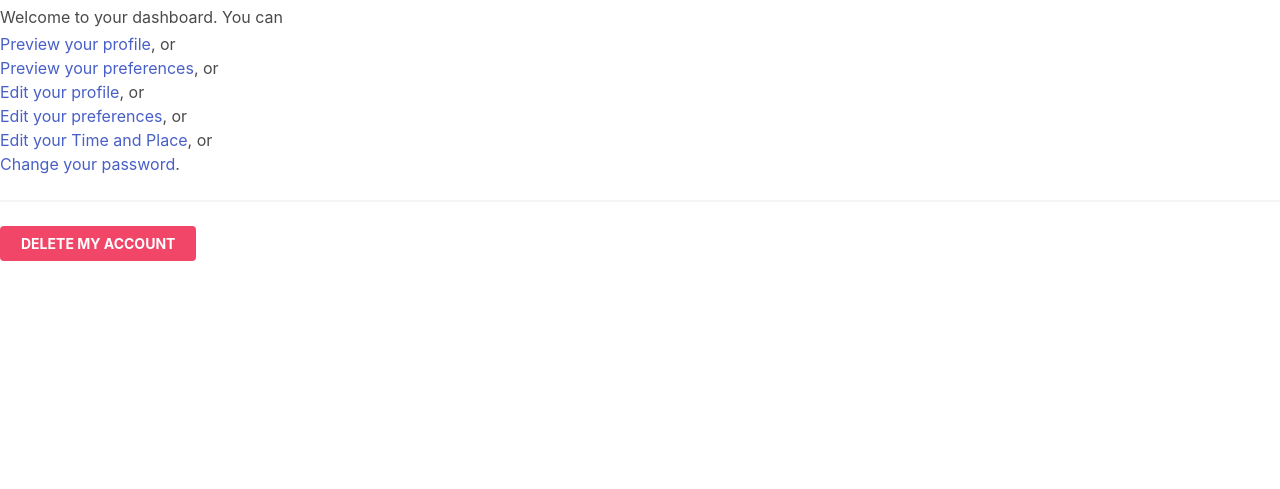
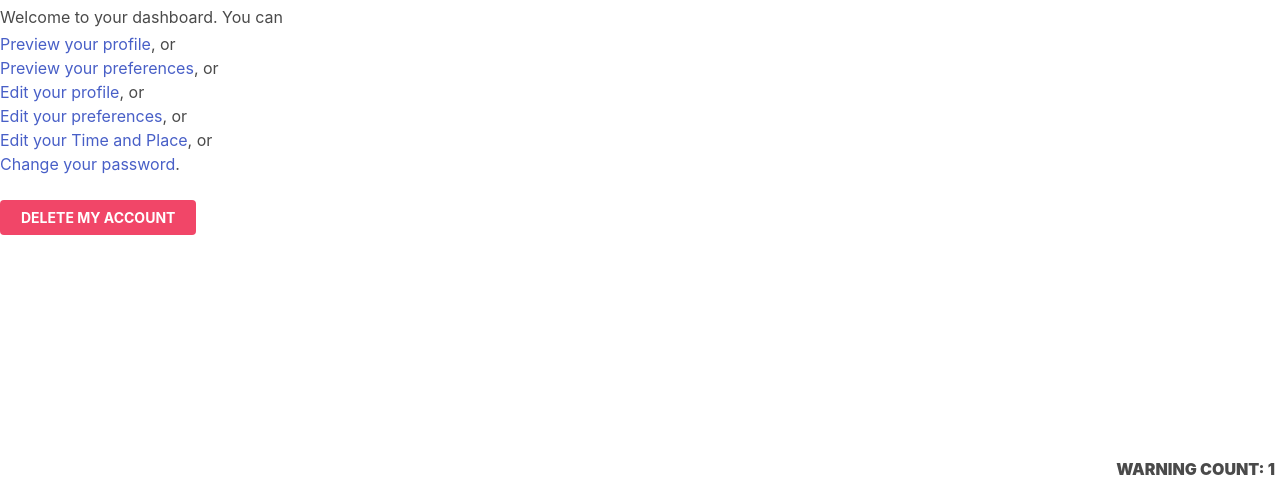
Before and after one commit to gcivil-nyu-org/INET-Team-1-F2022, a Django app: page /account/ in a window 1280 px wide. Shown: the part 311-800 px from the top of the page. Run offline with Django 3.2, Linux system fonts and the light colour scheme; a user stored in the database is signed in; tables that the repository leaves empty hold one stand-in row (values such as "Sample post"); some libraries are stand-ins or nearby versions; some web fonts are replaced.

Commit message:
add warning feature

```diff
--- a/account/models.py
+++ b/account/models.py
@@ -77,7 +77,7 @@ class Profile(models.Model):
     boro = models.ForeignKey(Boro,on_delete=models.SET_NULL, blank=True, null=True)
     cusine = models.ForeignKey(Cusine,on_delete=models.SET_NULL, blank=True, null=True)
     location_dropdown  = models.ForeignKey(newLocation, on_delete=models.SET_NULL, blank=False, null=True)
-    # age = models.IntegerField(blank=True, null=True)
+    warning_count = models.PositiveIntegerField(blank=True, null=True, default= 0)
     # age = datetime.datetime.now() - date_of_birth
     # marital_choices = (('Single', 'Single'), ('Widowed', 'Widowed'), ('Married', 'Married'), ('Unmarried', 'Unmarried'), ('Divorced', 'Divorced'))
     # marital_status = models.CharField(max_length = 10, choices = marital_choices, blank = True)
@@ -131,7 +131,5 @@ class Match_Feedback(models.Model):
     match_rating = models.IntegerField(blank=True, null=True)
     match_comments = models.CharField(max_length = 500,blank=True, null=True)
 
-
-
     def __str__(self):
         return f'Feedback by {self.feedback_user} for {self.matched_user}. Comments: {self.match_comments}'
--- a/account/templates/account/dashboard.html
+++ b/account/templates/account/dashboard.html
@@ -37,7 +37,7 @@
         </li>
       </ul>
 
-      <hr>
+      <br>
 
 
      {%if user_profile.matches.all.exists %}
@@ -100,5 +100,29 @@
         <a href="{% url 'delete_account' %}" class="button is-danger"
         onclick="return confirm('WARNING: This will permanently delete your account and you will not be able to get it back. Do you wish to proceed?')">Delete My Account</a>
       </div>
-
+      <style>
+        #bottom {
+            position: absolute;
+            bottom: 5px;
+            right: 5px;
+        }
+        p.thicker {
+            font-weight: 900;
+        }
+      </style>
+      {%if user_profile.warning_count < 3 %}
+      <div id="bottom">
+        <p class="thicker">WARNING COUNT: {{user_profile.warning_count}}</p>
+      </div>
+      {%elif user_profile.warning_count == 3 %}
+      <div id="bottom">
+        <p class="thicker">WARNING COUNT: {{user_profile.warning_count}}</p>
+        <p style="color:red">Beware! One more bad rating and you risk losing access to our app.</p>
+      </div>
+      {%else%}
+      <div id="bottom">
+        <p class="thicker">WARNING COUNT: {{user_profile.warning_count}}</p>
+        <p style="color:red">Your account has been deactivated!</p>
+      </div>
+      {%endif%}
 {% endblock %}
--- a/account/views.py
+++ b/account/views.py
@@ -429,6 +429,10 @@ def submitFeedback(request):
                 obj.matched_user = request.user.profile.matched_with.first().user
                 obj.match_date = request.user.profile.matched_with.first().proposal_datetime_local
                 obj.match_location = request.user.profile.matched_with.first().location_dropdown
+            # if the user rated the matched user less than 5 , increment the warning of matched user
+            if feedback_form.cleaned_data.get('match_rating') < 5 or feedback_form.cleaned_data.get('inappropriate_behavior') != None:
+                request.user.profile.matches.first().user.profile.warning_count += 1
+
             print("Feedback User:", obj.feedback_user)
             print("Match Comments: ", obj.match_comments)
             obj.save()
```
Also changed, not shown: account/migrations/0045_auto_20221213_1425.py (added).
